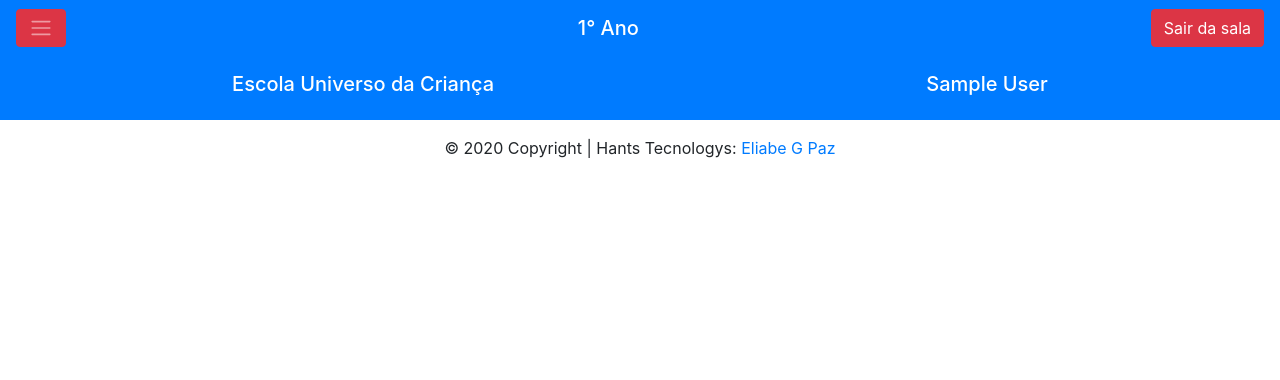
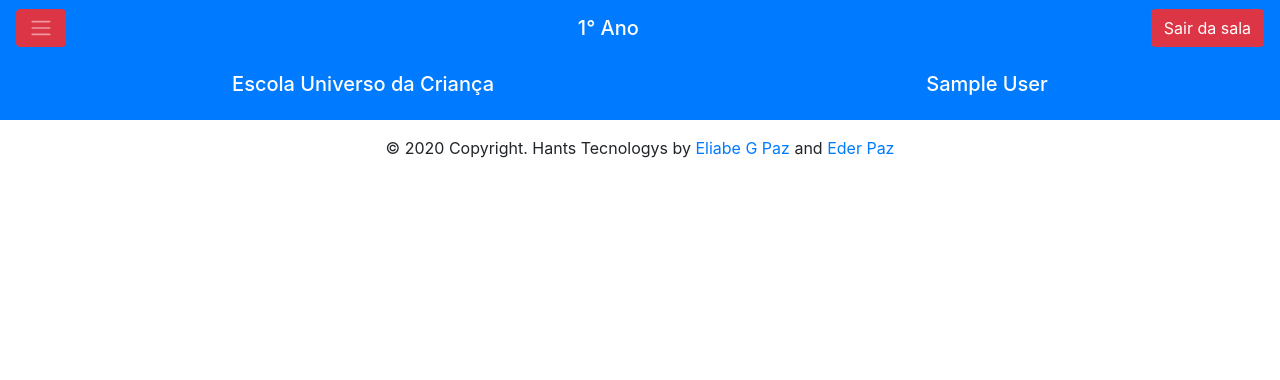
Before and after one commit to eliabeguerreiro/sistemaescola, a PHP site: page /salas/01ano.php in a window 1280 px wide. Shown: the top 380 px of the page. Run offline with PHP 8.4, Linux system fonts and the light colour scheme; the visitor is signed in with stand-in values (Sample User, id 1); data that the repository does not hold is empty.

Commit message:
copyrgth acessos

```diff
--- a/index.php
+++ b/index.php
@@ -49,8 +49,9 @@ include("functions/funcoes.php");
 
             <footer class="page-footer font-small blue">
                 <!-- Copyright -->
-                <div class="footer-copyright text-center py-3">© 2020 Copyright | Hants Tecnologys:
-                    <a href="https://www.linkedin.com/in/eliabe-paz-212927184/"> Eliabe G Paz</a>
+                <div class="footer-copyright text-center py-3">© 2020 Copyright. Hants Tecnologys by
+                    <a href="https://www.linkedin.com/in/eliabe-paz-212927184/"> Eliabe G Paz</a> and
+                    <a href="https://www.linkedin.com/in/professor-ederpaz/"> Eder Paz</a>
                 </div>
                 <!-- Copyright -->
             </footer>
--- a/salas/01ano.php
+++ b/salas/01ano.php
@@ -42,8 +42,9 @@ $pagina = '01ano';
     </nav>
     <footer class="page-footer font-small blue">
         <!-- Copyright -->
-        <div class="footer-copyright text-center py-3">© 2020 Copyright | Hants Tecnologys:
-            <a href="https://www.linkedin.com/in/eliabe-paz-212927184/"> Eliabe G Paz</a>
+        <div class="footer-copyright text-center py-3">© 2020 Copyright. Hants Tecnologys by
+            <a href="https://www.linkedin.com/in/eliabe-paz-212927184/"> Eliabe G Paz</a> and
+            <a href="https://www.linkedin.com/in/professor-ederpaz/"> Eder Paz</a>
         </div>
         <!-- Copyright -->
     </footer>
--- a/salas/02ano.php
+++ b/salas/02ano.php
@@ -42,8 +42,9 @@ $pagina = '02ano';
     </nav>
     <footer class="page-footer font-small blue">
         <!-- Copyright -->
-        <div class="footer-copyright text-center py-3">© 2020 Copyright | Hants Tecnologys:
-            <a href="https://www.linkedin.com/in/eliabe-paz-212927184/"> Eliabe G Paz</a>
+        <div class="footer-copyright text-center py-3">© 2020 Copyright. Hants Tecnologys by
+            <a href="https://www.linkedin.com/in/eliabe-paz-212927184/"> Eliabe G Paz</a> and
+            <a href="https://www.linkedin.com/in/professor-ederpaz/"> Eder Paz</a>
         </div>
         <!-- Copyright -->
     </footer>
--- a/salas/03ano.php
+++ b/salas/03ano.php
@@ -42,8 +42,9 @@ $pagina = '03ano';
     </nav>
     <footer class="page-footer font-small blue">
         <!-- Copyright -->
-        <div class="footer-copyright text-center py-3">© 2020 Copyright | Hants Tecnologys:
-            <a href="https://www.linkedin.com/in/eliabe-paz-212927184/"> Eliabe G Paz</a>
+        <div class="footer-copyright text-center py-3">© 2020 Copyright. Hants Tecnologys by
+            <a href="https://www.linkedin.com/in/eliabe-paz-212927184/"> Eliabe G Paz</a> and
+            <a href="https://www.linkedin.com/in/professor-ederpaz/"> Eder Paz</a>
         </div>
         <!-- Copyright -->
     </footer>
--- a/salas/04ano.php
+++ b/salas/04ano.php
@@ -42,8 +42,9 @@ $pagina = '04ano';
     </nav>
     <footer class="page-footer font-small blue">
         <!-- Copyright -->
-        <div class="footer-copyright text-center py-3">© 2020 Copyright | Hants Tecnologys:
-            <a href="https://www.linkedin.com/in/eliabe-paz-212927184/"> Eliabe G Paz</a>
+        <div class="footer-copyright text-center py-3">© 2020 Copyright. Hants Tecnologys by
+            <a href="https://www.linkedin.com/in/eliabe-paz-212927184/"> Eliabe G Paz</a> and
+            <a href="https://www.linkedin.com/in/professor-ederpaz/"> Eder Paz</a>
         </div>
         <!-- Copyright -->
     </footer>
--- a/salas/05ano.php
+++ b/salas/05ano.php
@@ -42,8 +42,9 @@ $pagina = '05ano';
     </nav>
     <footer class="page-footer font-small blue">
         <!-- Copyright -->
-        <div class="footer-copyright text-center py-3">© 2020 Copyright | Hants Tecnologys:
-            <a href="https://www.linkedin.com/in/eliabe-paz-212927184/"> Eliabe G Paz</a>
+        <div class="footer-copyright text-center py-3">© 2020 Copyright. Hants Tecnologys by
+            <a href="https://www.linkedin.com/in/eliabe-paz-212927184/"> Eliabe G Paz</a> and
+            <a href="https://www.linkedin.com/in/professor-ederpaz/"> Eder Paz</a>
         </div>
         <!-- Copyright -->
     </footer>
--- a/salas/infantil02.php
+++ b/salas/infantil02.php
@@ -42,8 +42,9 @@ $pagina = 'infantil02';
     </nav>
     <footer class="page-footer font-small blue">
         <!-- Copyright -->
-        <div class="footer-copyright text-center py-3">© 2020 Copyright | Hants Tecnologys:
-            <a href="https://www.linkedin.com/in/eliabe-paz-212927184/"> Eliabe G Paz</a>
+        <div class="footer-copyright text-center py-3">© 2020 Copyright. Hants Tecnologys by
+            <a href="https://www.linkedin.com/in/eliabe-paz-212927184/"> Eliabe G Paz</a> and
+            <a href="https://www.linkedin.com/in/professor-ederpaz/"> Eder Paz</a>
         </div>
         <!-- Copyright -->
     </footer>
--- a/salas/infantil03.php
+++ b/salas/infantil03.php
@@ -42,8 +42,9 @@ $pagina = 'infantil03';
     </nav>
     <footer class="page-footer font-small blue">
         <!-- Copyright -->
-        <div class="footer-copyright text-center py-3">© 2020 Copyright | Hants Tecnologys:
-            <a href="https://www.linkedin.com/in/eliabe-paz-212927184/"> Eliabe G Paz</a>
+        <div class="footer-copyright text-center py-3">© 2020 Copyright. Hants Tecnologys by
+            <a href="https://www.linkedin.com/in/eliabe-paz-212927184/"> Eliabe G Paz</a> and
+            <a href="https://www.linkedin.com/in/professor-ederpaz/"> Eder Paz</a>
         </div>
         <!-- Copyright -->
     </footer>
--- a/salas/infantil04.php
+++ b/salas/infantil04.php
@@ -42,8 +42,9 @@ $pagina ='infantil04';
     </nav>
     <footer class="page-footer font-small blue">
         <!-- Copyright -->
-        <div class="footer-copyright text-center py-3">© 2020 Copyright | Hants Tecnologys:
-            <a href="https://www.linkedin.com/in/eliabe-paz-212927184/"> Eliabe G Paz</a>
+        <div class="footer-copyright text-center py-3">© 2020 Copyright. Hants Tecnologys by
+            <a href="https://www.linkedin.com/in/eliabe-paz-212927184/"> Eliabe G Paz</a> and
+            <a href="https://www.linkedin.com/in/professor-ederpaz/"> Eder Paz</a>
         </div>
         <!-- Copyright -->
     </footer>
--- a/salas/infantil05.php
+++ b/salas/infantil05.php
@@ -42,8 +42,9 @@ $pagina ='infantil05';
     </nav>
     <footer class="page-footer font-small blue">
         <!-- Copyright -->
-        <div class="footer-copyright text-center py-3">© 2020 Copyright | Hants Tecnologys:
-            <a href="https://www.linkedin.com/in/eliabe-paz-212927184/"> Eliabe G Paz</a>
+        <div class="footer-copyright text-center py-3">© 2020 Copyright. Hants Tecnologys by
+            <a href="https://www.linkedin.com/in/eliabe-paz-212927184/"> Eliabe G Paz</a> and
+            <a href="https://www.linkedin.com/in/professor-ederpaz/"> Eder Paz</a>
         </div>
         <!-- Copyright -->
     </footer>
```
